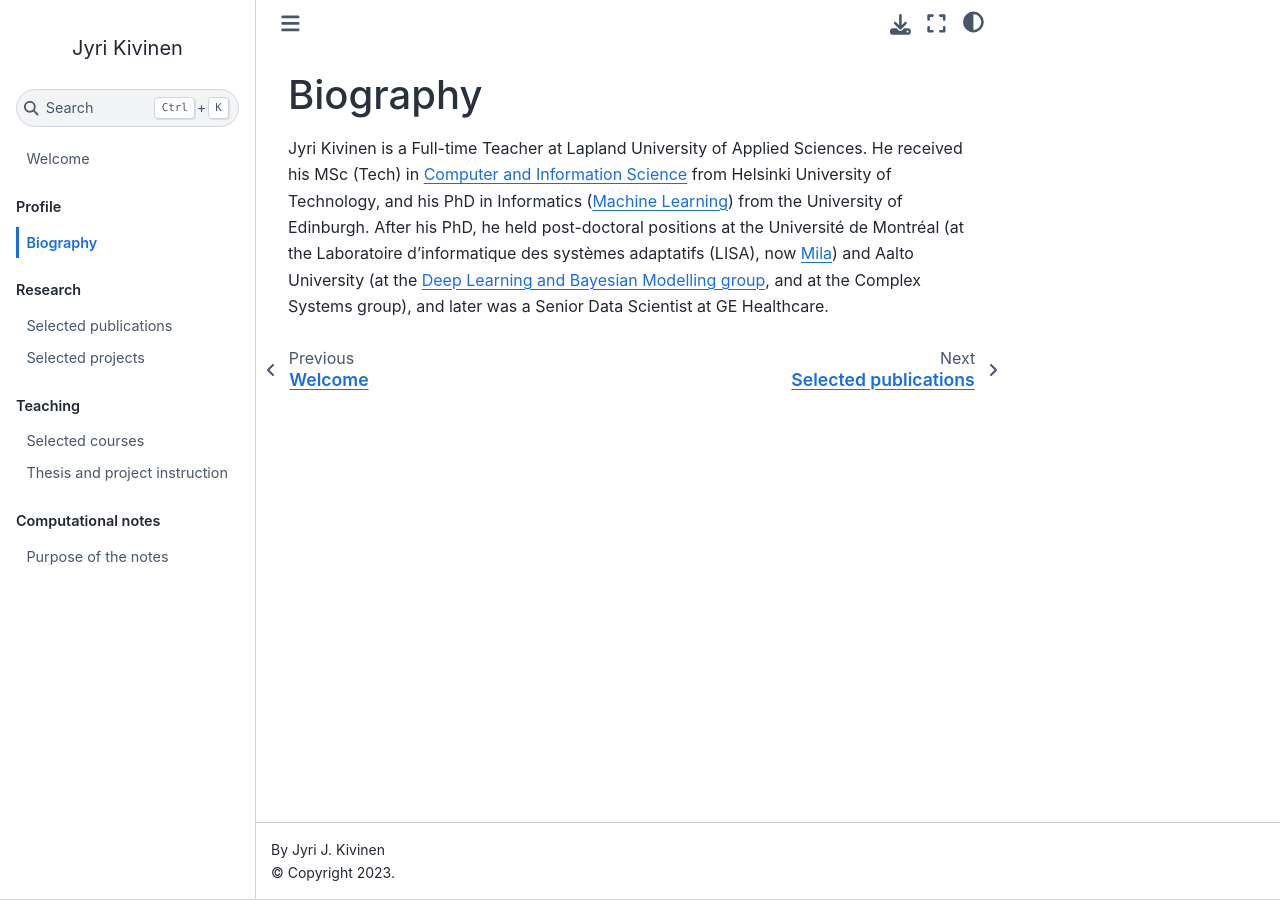
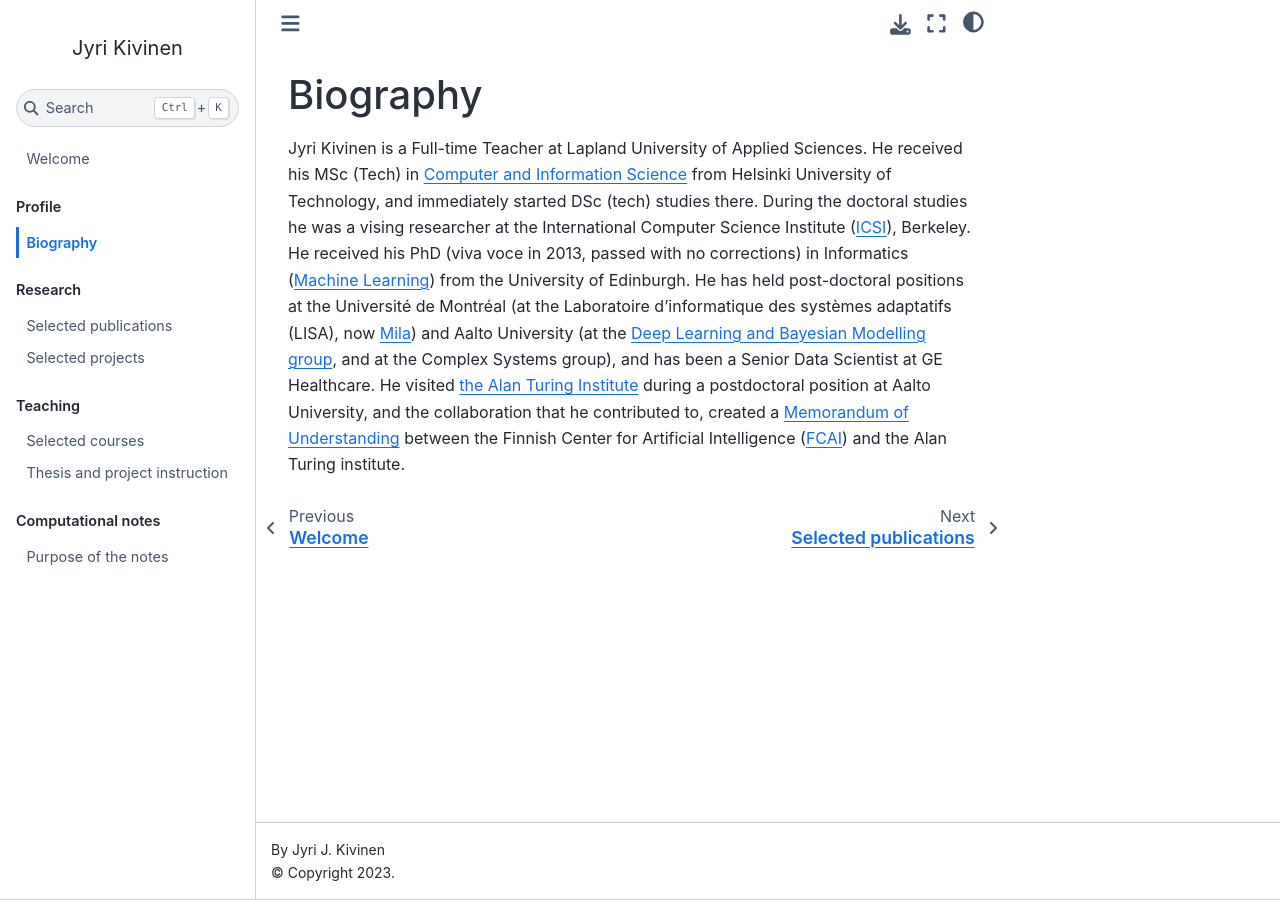
Before and after one commit to jyrikivinen/home, a Jupyter Book: the page built from personal/biography.md, in a window 1280 px wide. Built offline with Jupyter Book 1.0.4 settings and Sphinx 7.4.7 and the Sphinx Book theme 1.1.4, drawn with Linux system fonts in a browser that asks for light colours; pages that are not in the unit, such as notebooks, are missing from menus.

Commit message:
additional information

```diff
--- a/personal/biography.md
+++ b/personal/biography.md
@@ -1,3 +1,8 @@
 # Biography
 
-Jyri Kivinen is a Full-time Teacher at Lapland University of Applied Sciences. He received his MSc (Tech) in <a href="http://www.cis.hut.fi"/>Computer and Information Science</a> from Helsinki University of Technology, and his PhD in Informatics (<a href="https://web.inf.ed.ac.uk/anc/research/machine-learning">Machine Learning</a>) from the University of Edinburgh. After his PhD, he held post-doctoral positions at the Université de Montréal (at the Laboratoire d'informatique des systèmes adaptatifs (LISA), now <a href="https://mila.quebec/en/">Mila</a>) and Aalto University (at the <a href="https://research.cs.aalto.fi/bayes/index.shtml">Deep Learning and Bayesian Modelling group</a>, and at the Complex Systems group), and later was a Senior Data Scientist at GE Healthcare.
+Jyri Kivinen is a Full-time Teacher at Lapland University of Applied Sciences.
+He received his MSc (Tech) in <a href="http://www.cis.hut.fi">Computer and Information Science</a> from Helsinki University of Technology, and immediately started DSc (tech) studies there.
+During the doctoral studies he was a vising researcher at the International Computer Science Institute (<a href="https://www.icsi.berkeley.edu/icsi">ICSI</a>), Berkeley. He received his PhD (viva voce in 2013, passed with no corrections) in Informatics (<a href="https://web.inf.ed.ac.uk/anc/research/machine-learning">Machine Learning</a>) from the University of Edinburgh.
+He has held post-doctoral positions at the Université de Montréal (at the Laboratoire d'informatique des systèmes adaptatifs (LISA), now <a href="https://mila.quebec/en/">Mila</a>) and Aalto University (at the <a href="https://research.cs.aalto.fi/bayes/index.shtml">Deep Learning and Bayesian Modelling group</a>, and at the Complex Systems group), and has been a Senior Data Scientist at GE Healthcare.
+He visited <a href="https://www.turing.ac.uk/">the Alan Turing Institute</a> during a postdoctoral position at Aalto University, and the collaboration that he contributed to, created a <a href="https://fcai.fi/news/2019/3/29/the-alan-turing-institute-to-work-with-the-finnish-centre-for-artificial-intelligence-on-data-science-research">Memorandum of
+Understanding</a> between the Finnish Center for Artificial Intelligence (<a href="https://fcai.fi/">FCAI</a>) and the Alan Turing institute.
```
